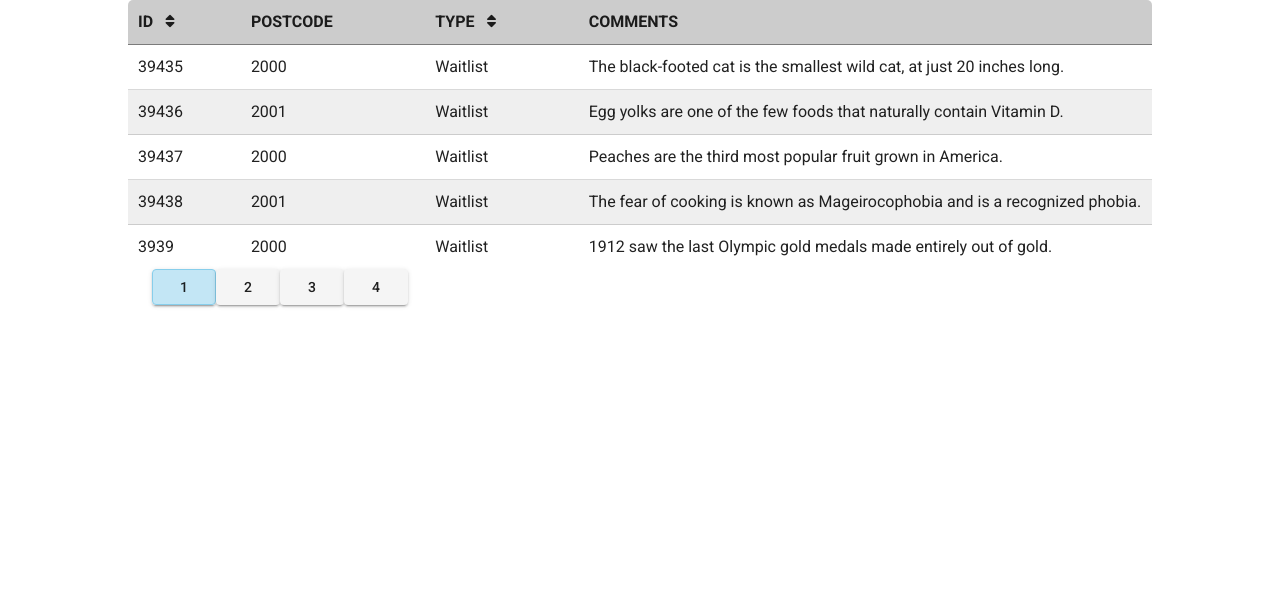
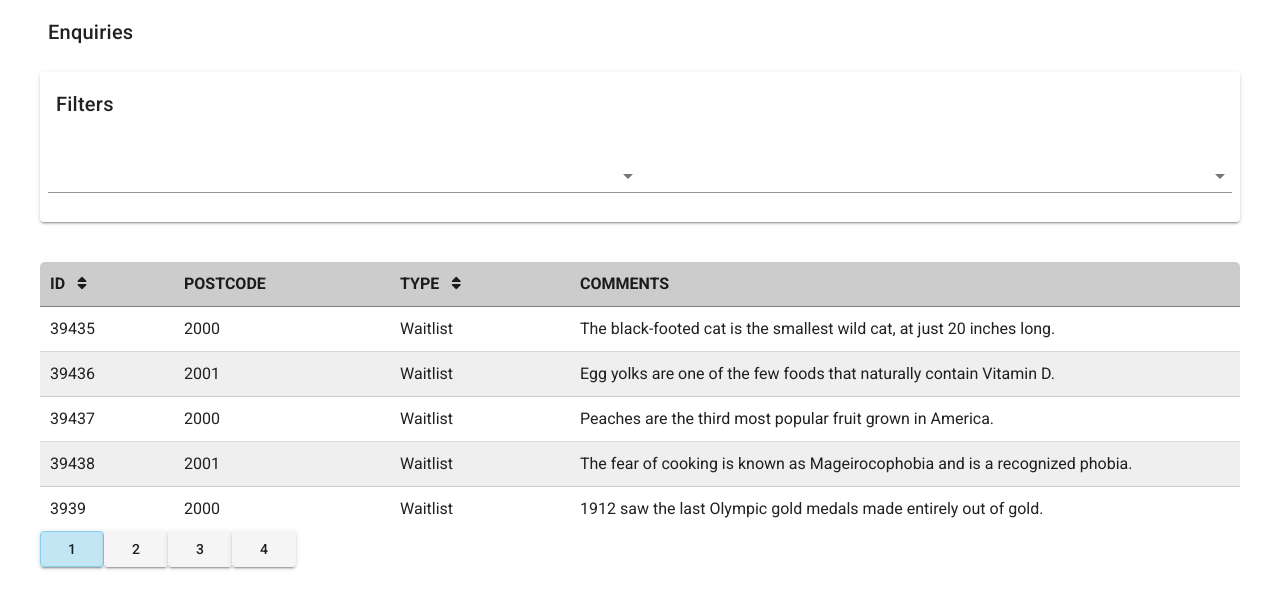
Before and after one commit to Bozzeh/Project1, a Vue app: page / in a window 1280 px wide. Shown: the top 608 px of the page. Built offline with nearby package versions, Linux system fonts and the light colour scheme.

Commit message:
PO8 - Setup for filtering
New component added for filter and adjusted page sizing with cards

```diff
--- a/src/App.vue
+++ b/src/App.vue
@@ -1,18 +1,30 @@
 <template>
     <v-app>
-        <List :enquiries="enquiries" :colSorted="colSorted" @sortIndex="(event) => SortTable(event)"></List>
+        <v-card class="content-size" flat>
+            <v-card-title>Enquiries</v-card-title>
+            <v-card flat> <!-- Additional padding -->
+                <v-card-actions class="dont-flex">
+                    <FilterComponent></FilterComponent>
+                </v-card-actions>
+                <v-card-actions class="dont-flex">
+                    <ListComponent :enquiries="enquiries" :colSorted="colSorted" @sortIndex="(event) => SortTable(event)" style="margin-top: 2%;"></ListComponent>
+                </v-card-actions>
+            </v-card>
+        </v-card>
     </v-app>
 </template>
 
 <script>
-import List from "./components/List.vue";
+import ListComponent from "./components/List.vue";
+import FilterComponent from "./components/Filter.vue";
 import data from "./plugins/data";
 import $ from "jquery";
 
 export default {
     name: 'App',
     components: {
-        List
+        ListComponent,
+        FilterComponent
     },
     data () {
         return {
@@ -101,6 +113,17 @@ export default {
 };
 </script>
 
-<style>
+<style scoped>
+    /* @import "../assets/styles.css"; */
 
+    /* Applied to maintain same html sizes across alligned elements */
+    .content-size {
+        width: 95%;
+        margin: 0 auto;
+    }
+
+    /* Default for v-card-actions is display: flex */
+    .dont-flex {
+        display: block;
+    }
 </style>
--- /dev/null
+++ b/src/components/Filter.vue
@@ -0,0 +1,28 @@
+<template>
+    <div>
+        <v-card>
+            <v-card-title>Filters</v-card-title>
+            <v-card-actions>
+                <v-select></v-select>
+                <v-select></v-select>
+            </v-card-actions>
+        </v-card>
+    </div>
+</template>
+
+<script>
+export default {
+    name: 'FilterComponent',
+    props: [ ],
+    data () {
+        return { }
+    },
+    computed: { },
+    methods: { },
+    mounted () { }
+}
+</script>
+
+<style scoped>
+    /* @import "../assets/styles.css"; */
+</style>
--- a/src/components/List.vue
+++ b/src/components/List.vue
@@ -1,7 +1,7 @@
 <template>
     <div>
         <v-card flat>
-            <table class="content-size enquiries-table">
+            <table class="enquiries-table">
                 <tr>
                     <th class="table-headers" v-for="(headers, i) in headings" :key="i" align="left" @click="EmitIndex(i)">
                         {{ headers }} &nbsp; <i v-if="i == 0 || i == 2" :class="DisplaySortIcon(i)" style="padding: 0;"></i>
@@ -16,7 +16,7 @@
             </table>
 
             <!-- Pagination -->
-            <v-card class="content-size" flat>
+            <v-card flat>
                 <v-card-actions style="padding: 0;">
                     <ul class="pagination">
                         <li v-for="i in enquiries.length" :key="i">
@@ -33,7 +33,7 @@
     </div>
 </template>
 
-<script>
+<script scoped>
 export default {
     name: 'List',
     props: [ 'enquiries', 'colSorted' ],
@@ -88,6 +88,8 @@ export default {
 </script>
 
 <style>
+    /* @import "../assets/styles.css"; */
+
     table * {
         padding-top: 10px;
         padding-bottom: 10px;
@@ -103,7 +105,7 @@ export default {
 
     /* ul and li are for the custom made pagination - don't show bullet point and align it horizontally */
     .pagination {
-        padding: 0;
+        padding: 0 !important;
         list-style: none;
     }
 
@@ -111,13 +113,8 @@ export default {
         float: left;
     }
 
-    /* Applied to maintain same html sizes across alligned elements */
-    .content-size {
-        width: 80%;
-        margin: 0 auto;
-    }
-
     .enquiries-table {
+        width: 100%;
         border-spacing: 0;
         border-radius: 5px;
         border-collapse: collapse; /* Allows setting of the table border colour */
```
Also changed, not shown: src/assets/styles.css (added).
